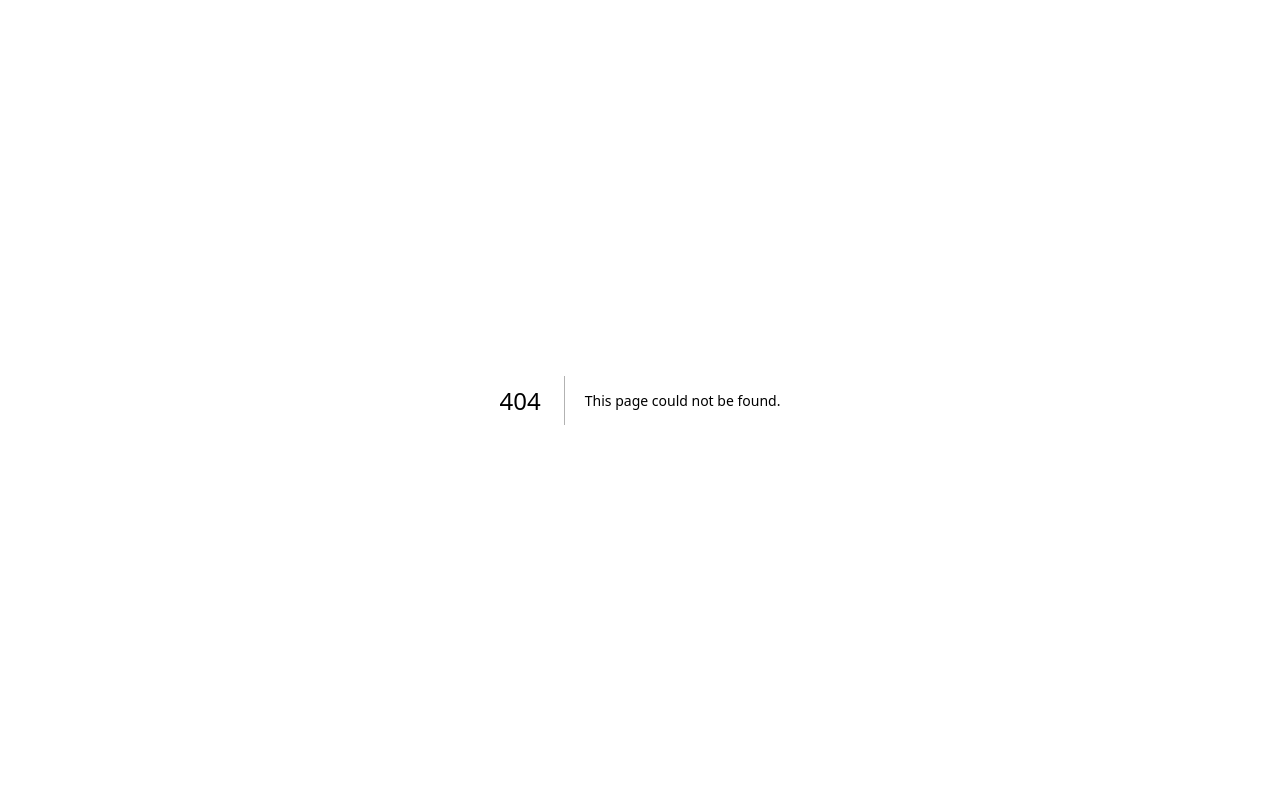
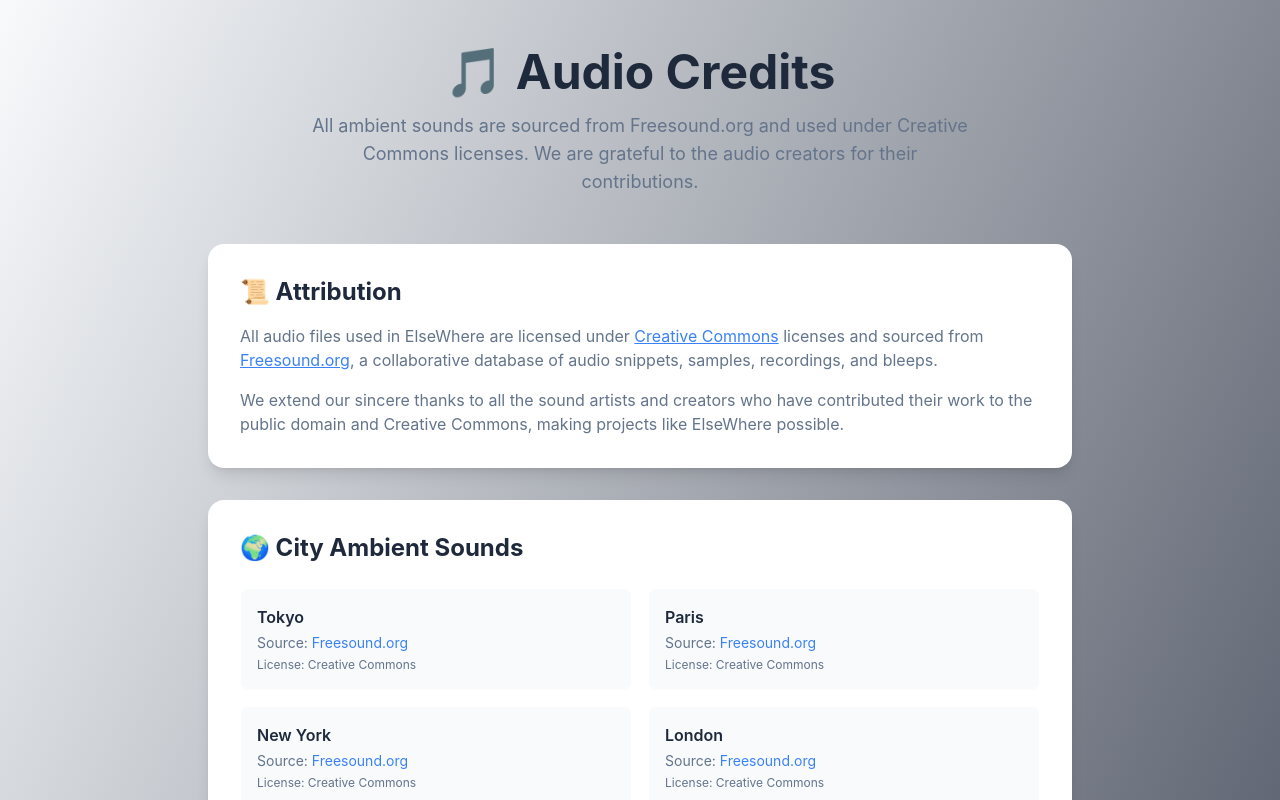
Before and after one commit to iambhagat92/elsewhere-app, a Next.js app: page /audio-credits in a window 1280 px wide. Before the commit this address had no page. Shown: the top 800 px of the page. Built offline with nearby package versions, Linux system fonts and the light colour scheme.

Commit message:
Fix audio credits link - Add proper audio credits page

```diff
--- a/components/Footer.js
+++ b/components/Footer.js
@@ -53,14 +53,12 @@ const Footer = () => {
                 </Link>
               </li>
               <li>
-                <a
-                  href="/AUDIO_CREDITS.md"
-                  target="_blank"
-                  rel="noopener noreferrer"
+                <Link
+                  href="/audio-credits"
                   className="text-sm text-textSecondary dark:text-textSecondary-dark hover:text-primary transition-colors duration-200"
                 >
                   🎵 Audio Credits
-                </a>
+                </Link>
               </li>
             </ul>
           </div>
--- /dev/null
+++ b/pages/audio-credits.js
@@ -0,0 +1,143 @@
+/**
+ * Audio Credits Page
+ * Lists all audio sources and attributions from Freesound.org
+ */
+
+export default function AudioCredits() {
+  const credits = [
+    { city: "Tokyo", source: "Freesound.org", license: "Creative Commons" },
+    { city: "Paris", source: "Freesound.org", license: "Creative Commons" },
+    { city: "New York", source: "Freesound.org", license: "Creative Commons" },
+    { city: "London", source: "Freesound.org", license: "Creative Commons" },
+    { city: "Berlin", source: "Freesound.org", license: "Creative Commons" },
+    { city: "Dubai", source: "Freesound.org", license: "Creative Commons" },
+    { city: "Mumbai", source: "Freesound.org", license: "Creative Commons" },
+    { city: "Seoul", source: "Freesound.org", license: "Creative Commons" },
+    { city: "Rome", source: "Freesound.org", license: "Creative Commons" },
+    { city: "Barcelona", source: "Freesound.org", license: "Creative Commons" },
+    { city: "Amsterdam", source: "Freesound.org", license: "Creative Commons" },
+    { city: "Shanghai", source: "Freesound.org", license: "Creative Commons" },
+    { city: "Hong Kong", source: "Freesound.org", license: "Creative Commons" },
+    { city: "Singapore", source: "Freesound.org", license: "Creative Commons" },
+    { city: "Bangkok", source: "Freesound.org", license: "Creative Commons" },
+    { city: "Mexico City", source: "Freesound.org", license: "Creative Commons" },
+    { city: "Buenos Aires", source: "Freesound.org", license: "Creative Commons" },
+    { city: "Rio de Janeiro", source: "Freesound.org", license: "Creative Commons" },
+    { city: "Istanbul", source: "Freesound.org", license: "Creative Commons" },
+    { city: "Toronto", source: "Freesound.org", license: "Creative Commons" },
+    { city: "Los Angeles", source: "Freesound.org", license: "Creative Commons" },
+    { city: "Chicago", source: "Freesound.org", license: "Creative Commons" },
+    { city: "Cairo", source: "Freesound.org", license: "Creative Commons" },
+    { city: "Melbourne", source: "Freesound.org", license: "Creative Commons" },
+    { city: "Moscow", source: "Freesound.org", license: "Creative Commons" },
+    { city: "Prague", source: "Freesound.org", license: "Creative Commons" },
+    { city: "Lisbon", source: "Freesound.org", license: "Creative Commons" },
+    { city: "Marrakech", source: "Freesound.org", license: "Creative Commons" },
+    { city: "Sydney", source: "Freesound.org", license: "Creative Commons" },
+    { city: "Cape Town", source: "Freesound.org", license: "Creative Commons" },
+  ];
+
+  return (
+    <div className="min-h-screen bg-gradient-to-br from-background to-background-dark">
+      <div className="max-w-4xl mx-auto px-4 py-12">
+        {/* Header */}
+        <div className="text-center mb-12">
+          <h1 className="text-4xl md:text-5xl font-bold text-textPrimary dark:text-textPrimary-dark mb-4">
+            🎵 Audio Credits
+          </h1>
+          <p className="text-lg text-textSecondary dark:text-textSecondary-dark max-w-2xl mx-auto">
+            All ambient sounds are sourced from Freesound.org and used under Creative Commons licenses.
+            We are grateful to the audio creators for their contributions.
+          </p>
+        </div>
+
+        {/* Attribution */}
+        <div className="bg-panel dark:bg-panel-dark rounded-2xl p-6 md:p-8 mb-8 shadow-lg">
+          <h2 className="text-2xl font-bold text-textPrimary dark:text-textPrimary-dark mb-4">
+            📜 Attribution
+          </h2>
+          <p className="text-textSecondary dark:text-textSecondary-dark mb-4">
+            All audio files used in ElseWhere are licensed under{" "}
+            <a
+              href="https://creativecommons.org/licenses/"
+              target="_blank"
+              rel="noopener noreferrer"
+              className="text-primary hover:text-blue-400 underline"
+            >
+              Creative Commons
+            </a>
+            {" "}licenses and sourced from{" "}
+            <a
+              href="https://freesound.org/"
+              target="_blank"
+              rel="noopener noreferrer"
+              className="text-primary hover:text-blue-400 underline"
+            >
+              Freesound.org
+            </a>
+            , a collaborative database of audio snippets, samples, recordings, and bleeps.
+          </p>
+          <p className="text-textSecondary dark:text-textSecondary-dark">
+            We extend our sincere thanks to all the sound artists and creators who have contributed
+            their work to the public domain and Creative Commons, making projects like ElseWhere possible.
+          </p>
+        </div>
+
+        {/* City List */}
+        <div className="bg-panel dark:bg-panel-dark rounded-2xl p-6 md:p-8 shadow-lg">
+          <h2 className="text-2xl font-bold text-textPrimary dark:text-textPrimary-dark mb-6">
+            🌍 City Ambient Sounds
+          </h2>
+          <div className="grid grid-cols-1 md:grid-cols-2 gap-4">
+            {credits.map((credit, index) => (
+              <div
+                key={index}
+                className="bg-background dark:bg-background-dark rounded-lg p-4 border border-panel dark:border-panel-dark"
+              >
+                <h3 className="font-semibold text-textPrimary dark:text-textPrimary-dark mb-1">
+                  {credit.city}
+                </h3>
+                <p className="text-sm text-textSecondary dark:text-textSecondary-dark">
+                  Source: <span className="text-primary">{credit.source}</span>
+                </p>
+                <p className="text-xs text-textSecondary dark:text-textSecondary-dark mt-1">
+                  License: {credit.license}
+                </p>
+              </div>
+            ))}
+          </div>
+        </div>
+
+        {/* Freesound Info */}
+        <div className="bg-panel dark:bg-panel-dark rounded-2xl p-6 md:p-8 mt-8 shadow-lg">
+          <h2 className="text-2xl font-bold text-textPrimary dark:text-textPrimary-dark mb-4">
+            ℹ️ About Freesound.org
+          </h2>
+          <p className="text-textSecondary dark:text-textSecondary-dark mb-4">
+            Freesound is a collaborative database of Creative Commons Licensed sounds.
+            Browse, download and share sounds. All content on Freesound.org is licensed under
+            Creative Commons, ensuring legal and ethical use of audio resources.
+          </p>
+          <a
+            href="https://freesound.org/"
+            target="_blank"
+            rel="noopener noreferrer"
+            className="inline-block bg-primary hover:bg-blue-600 text-white font-semibold px-6 py-3 rounded-lg transition-colors duration-200"
+          >
+            Visit Freesound.org →
+          </a>
+        </div>
+
+        {/* Back button */}
+        <div className="text-center mt-8">
+          <a
+            href="/"
+            className="inline-block text-primary hover:text-blue-400 transition-colors duration-200"
+          >
+            ← Back to ElseWhere
+          </a>
+        </div>
+      </div>
+    </div>
+  );
+}
```
